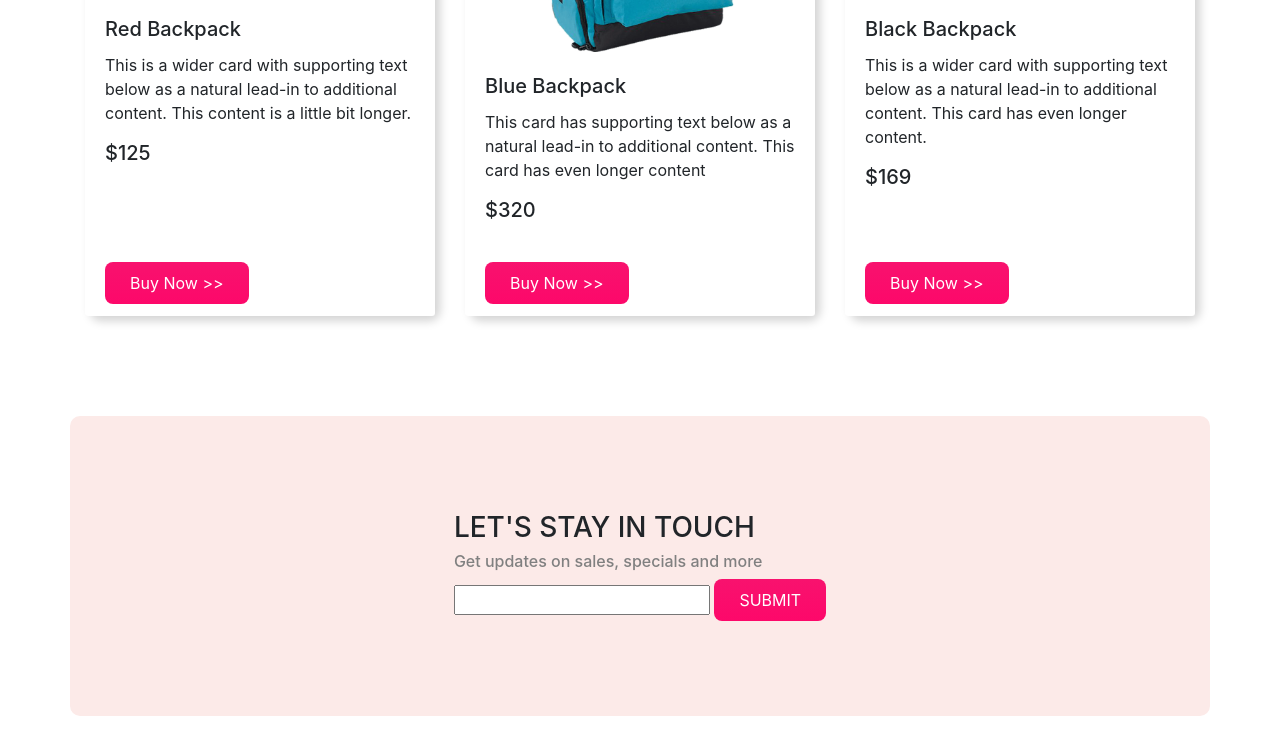
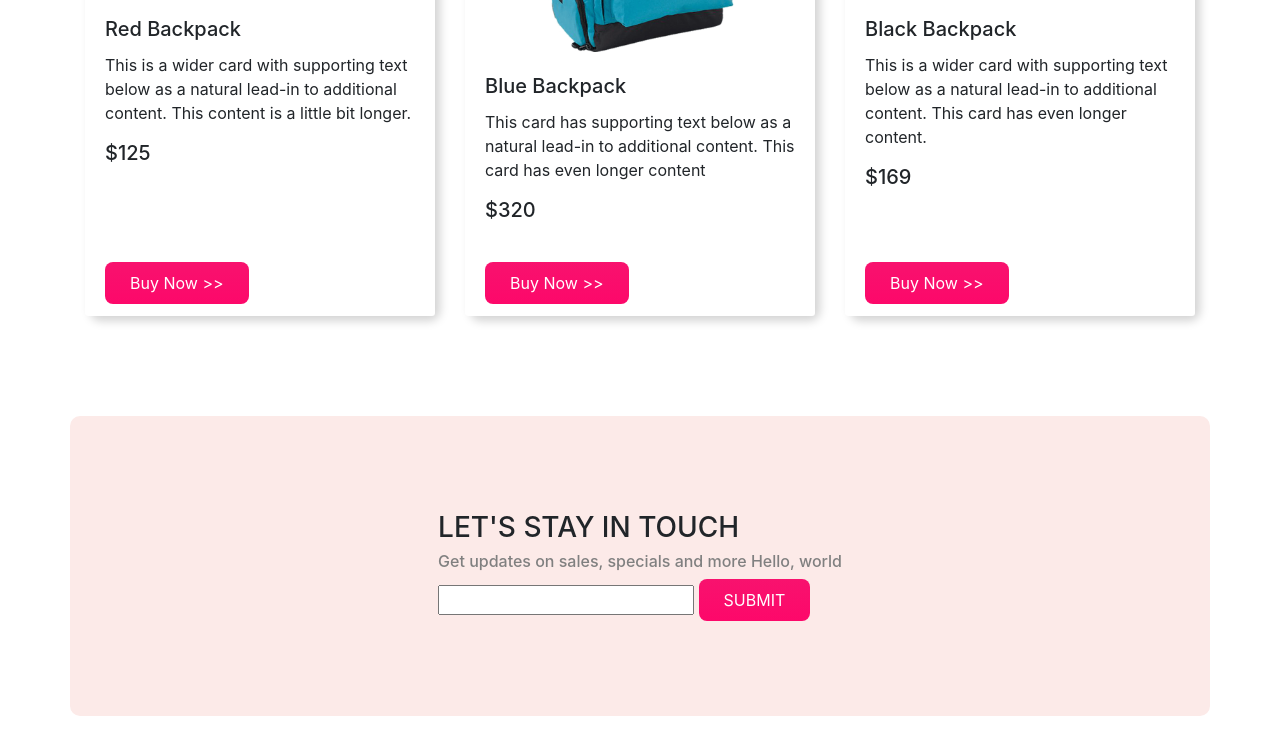
Before and after one commit to salmaitsister/Panda-Commerce, a plain HTML site: page index.html in a window 1280 px wide. Shown: the part 1759-2513 px from the top of the page. Drawn offline with nearby package versions, Linux system fonts and the light colour scheme.

Commit message:
index.html updated

```diff
--- a/index.html
+++ b/index.html
@@ -178,7 +178,7 @@
   <div class="container d-flex align-items-center justify-content-center orange-bg" id="subcribe">
  <div>
   <h3>LET'S STAY IN TOUCH</h3>
-  <h6>Get updates on sales, specials and more</h6>
+  <h6>Get updates on sales, specials and more Hello, world</h6>
   <input class="from control" type="text">
   <button class="buy-now-button">SUBMIT</button>
  </div>
```
